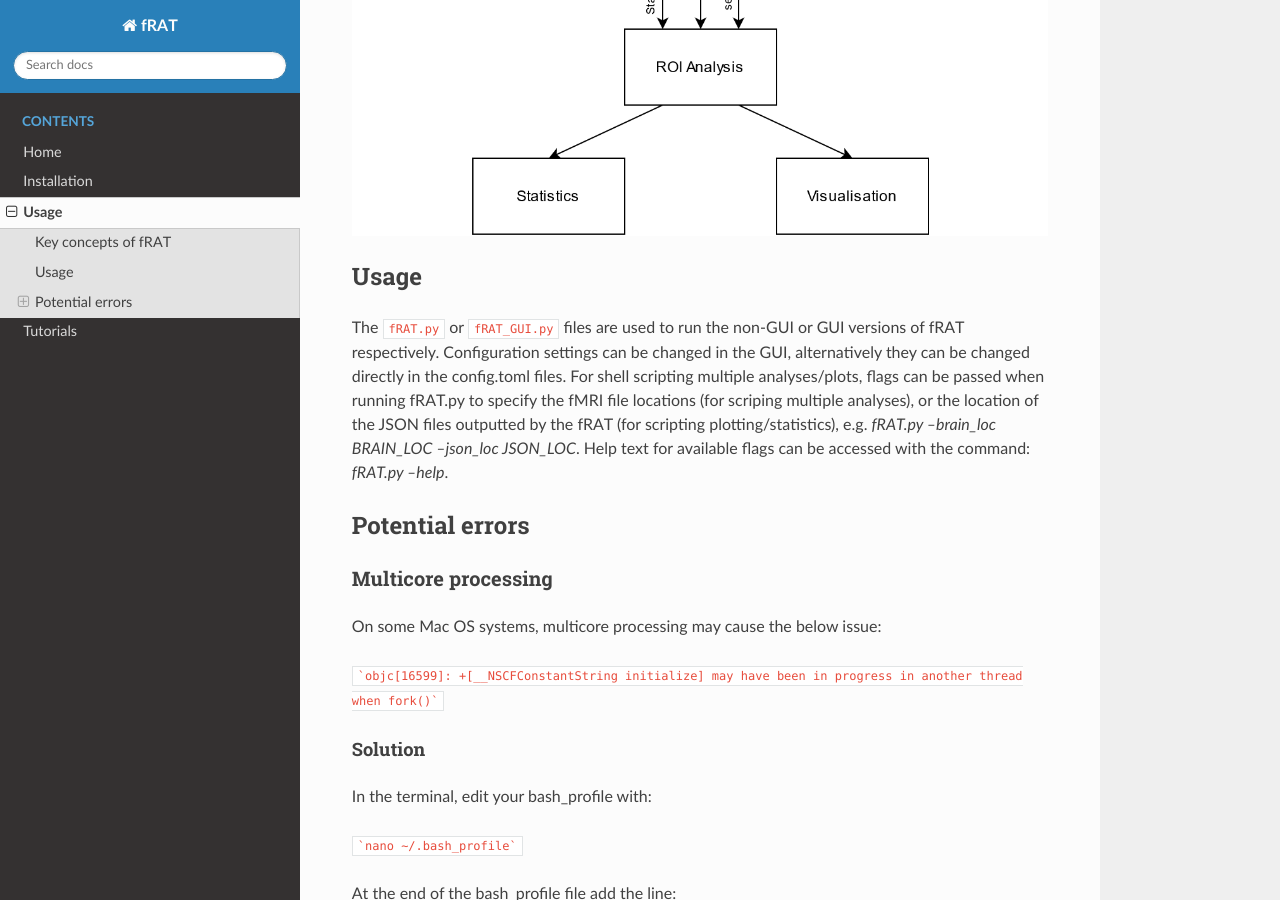
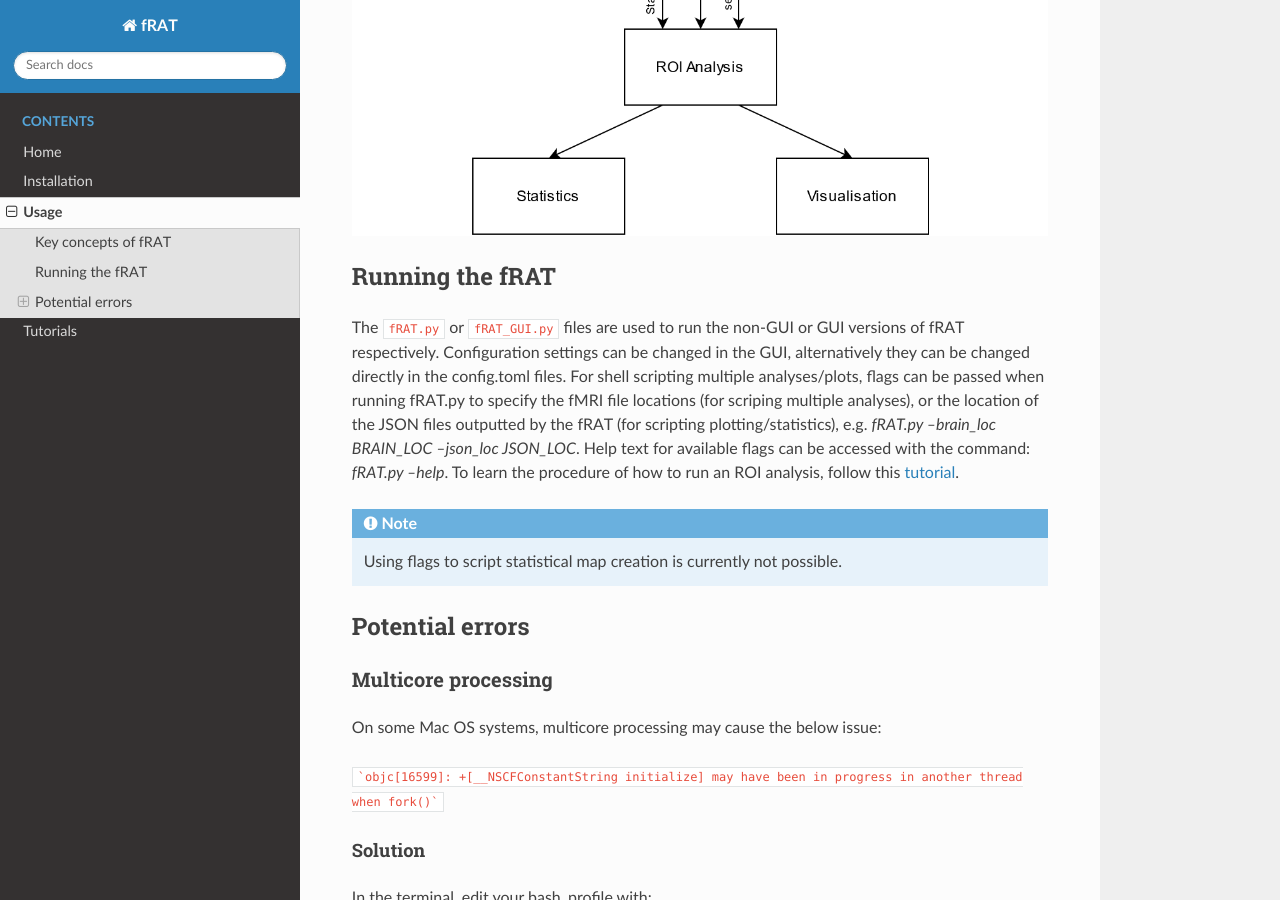
Before and after one commit to elliohow/fMRI_ROI_Analysis_Tool, a Sphinx documentation site: the page built from docs/usage.rst, in a window 1280 px wide and 900 px high, scrolled down 1014 px. Built offline with Sphinx 7.4.7 and the Read the Docs theme 2.0.0, drawn with Linux system fonts in a browser that asks for light colours; some of the changed text lies outside the part shown.

Commit message:
* Documentation update

```diff
--- a/docs/tutorials/Basic-ROI-analysis.rst
+++ b/docs/tutorials/Basic-ROI-analysis.rst
@@ -1,3 +1,4 @@
+.. _basic_tutorial:
 .. include:: ../links.rst
 
 ==================
--- a/docs/usage.rst
+++ b/docs/usage.rst
@@ -21,14 +21,18 @@ volumes, voxelwise statistical maps and optionally (but recommended for cortical
 
 .. image:: images/entire_process.png
 
-Usage
-=====
+Running the fRAT
+================
 The ``fRAT.py`` or ``fRAT_GUI.py`` files are used to run the non-GUI or GUI versions of fRAT respectively.
 Configuration settings can be changed in the GUI, alternatively they can be changed directly in the config.toml files.
 For shell scripting multiple analyses/plots, flags can be passed when running fRAT.py to specify the fMRI file locations
 (for scriping multiple analyses), or the location of the JSON files outputted by the fRAT (for scripting
 plotting/statistics), e.g. `fRAT.py --brain_loc BRAIN_LOC --json_loc JSON_LOC`. Help text for available flags can be
-accessed with the command: `fRAT.py --help`.
+accessed with the command: `fRAT.py --help`. To learn the procedure of how to run an ROI analysis, follow this
+:doc:`tutorial </tutorials/Basic-ROI-analysis>`.
+
+.. note::
+    Using flags to script statistical map creation is currently not possible.
 
 
 Potential errors
```
